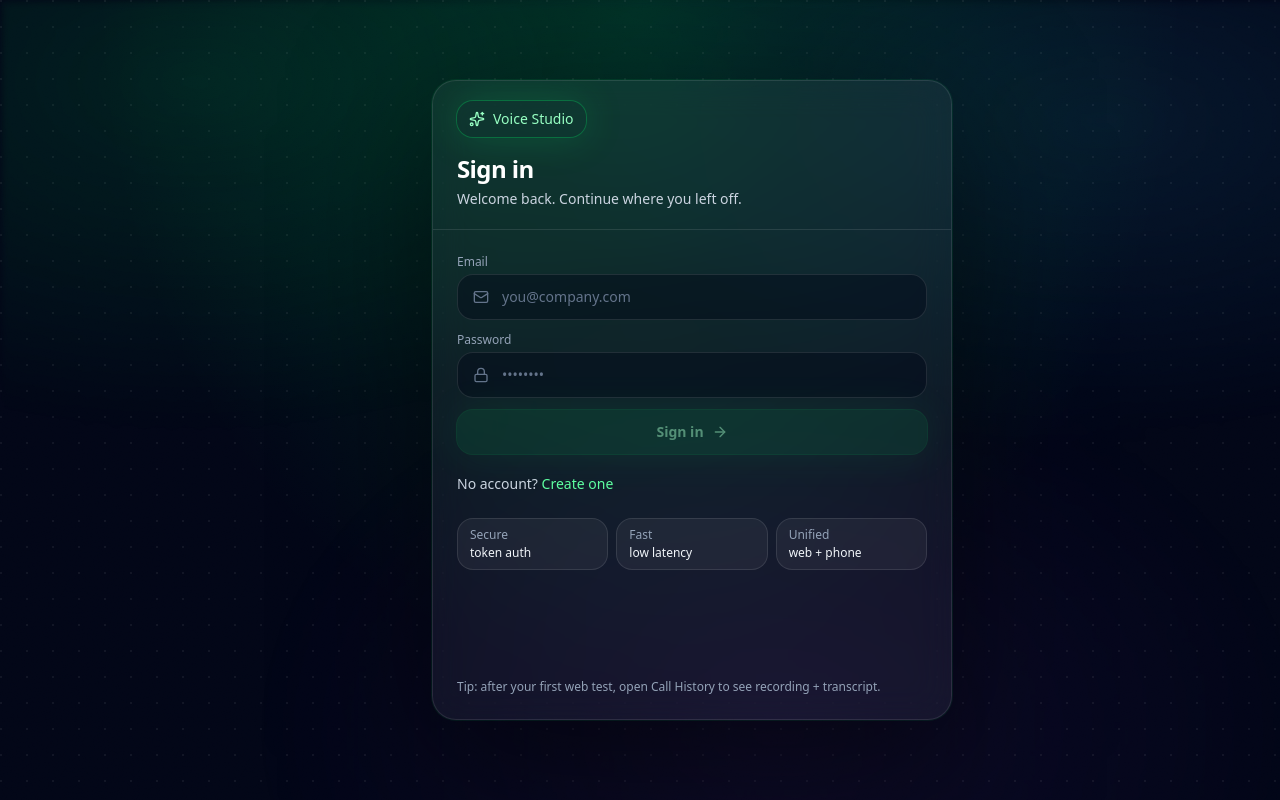
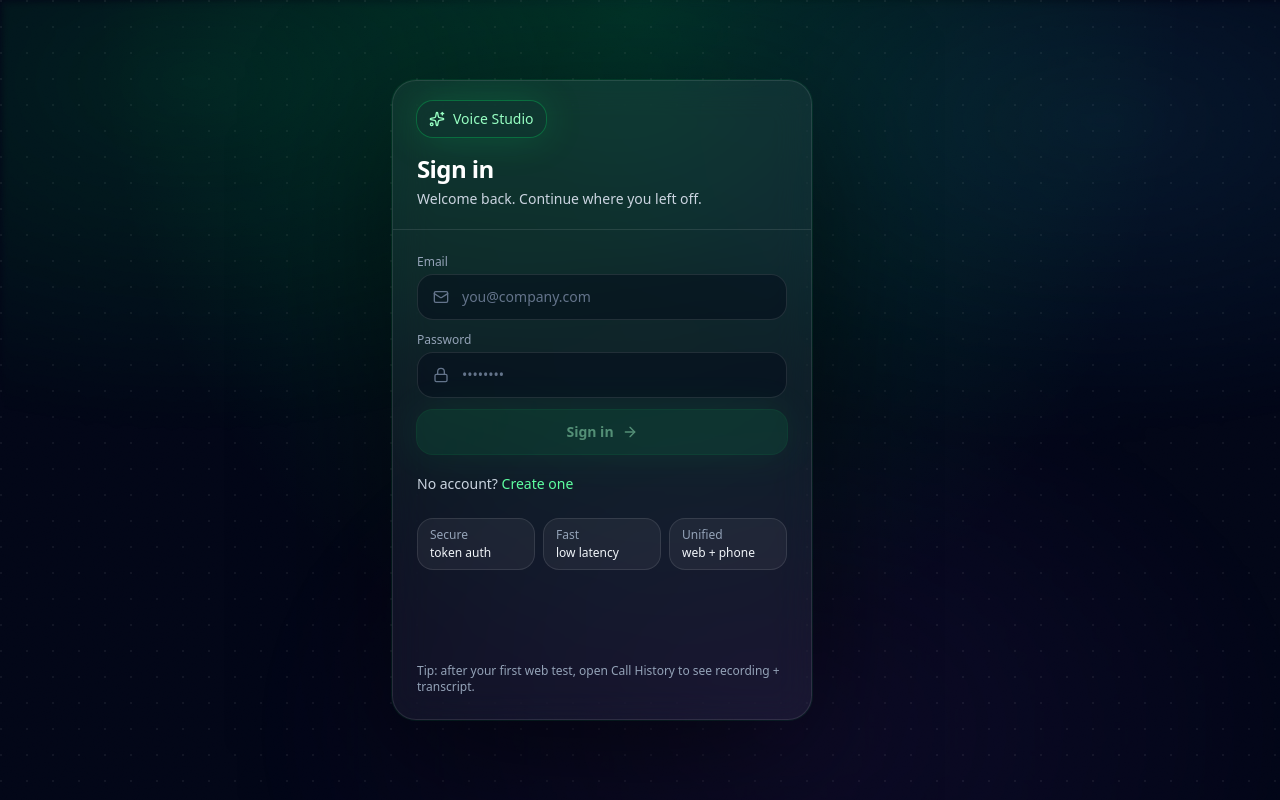
Before and after one commit to rufi-dev/rapidcallai-dashboard, a React (Vite) app: page /login in a window 1280 px wide. Built offline with nearby package versions, Linux system fonts and the light colour scheme; no server answers.

Commit message:
ui(auth): truly center layout and prevent stats clipping

```diff
--- a/src/pages/AuthPages.tsx
+++ b/src/pages/AuthPages.tsx
@@ -96,7 +96,7 @@ function StatsSpotlight() {
             <div className="text-xs text-slate-300 rounded-2xl border border-white/10 bg-black/20 px-3 py-2">Filter-ready</div>
           </div>
 
-          <div className="mt-4 rounded-2xl border border-white/10 bg-slate-950/30 p-4 overflow-hidden flex-1 min-h-0">
+          <div className="mt-4 h-[150px] rounded-2xl border border-white/10 bg-slate-950/30 p-4 overflow-hidden">
             <div className="h-full w-full grid items-end grid-cols-7 gap-2">
               {series.map((v, i) => (
                 <div key={i} className="w-full flex flex-col items-center justify-end gap-2">
@@ -149,8 +149,8 @@ function AuthLayout(props: {
       <div className="pointer-events-none fixed inset-0 auth-bg-lux" />
       <div className="pointer-events-none fixed inset-0 auth-noise" />
 
-      <div className="mx-auto h-full w-full max-w-7xl px-4 py-10 lg:px-10 lg:py-0 flex items-center justify-center">
-        <div className="grid w-full items-stretch gap-8 lg:grid-cols-[360px_520px_620px]">
+      <div className="mx-auto h-full w-full max-w-[1560px] px-4 py-10 lg:px-10 lg:py-0 flex items-center justify-center">
+        <div className="grid w-fit max-w-full items-stretch gap-8 lg:grid-cols-[minmax(320px,360px)_minmax(420px,520px)_minmax(520px,620px)]">
           {/* Left: visual quickstart (replaces the big hero text) */}
           <div className="hidden lg:block auth-enter">
             <div className="auth-card auth-panel overflow-hidden">
```
